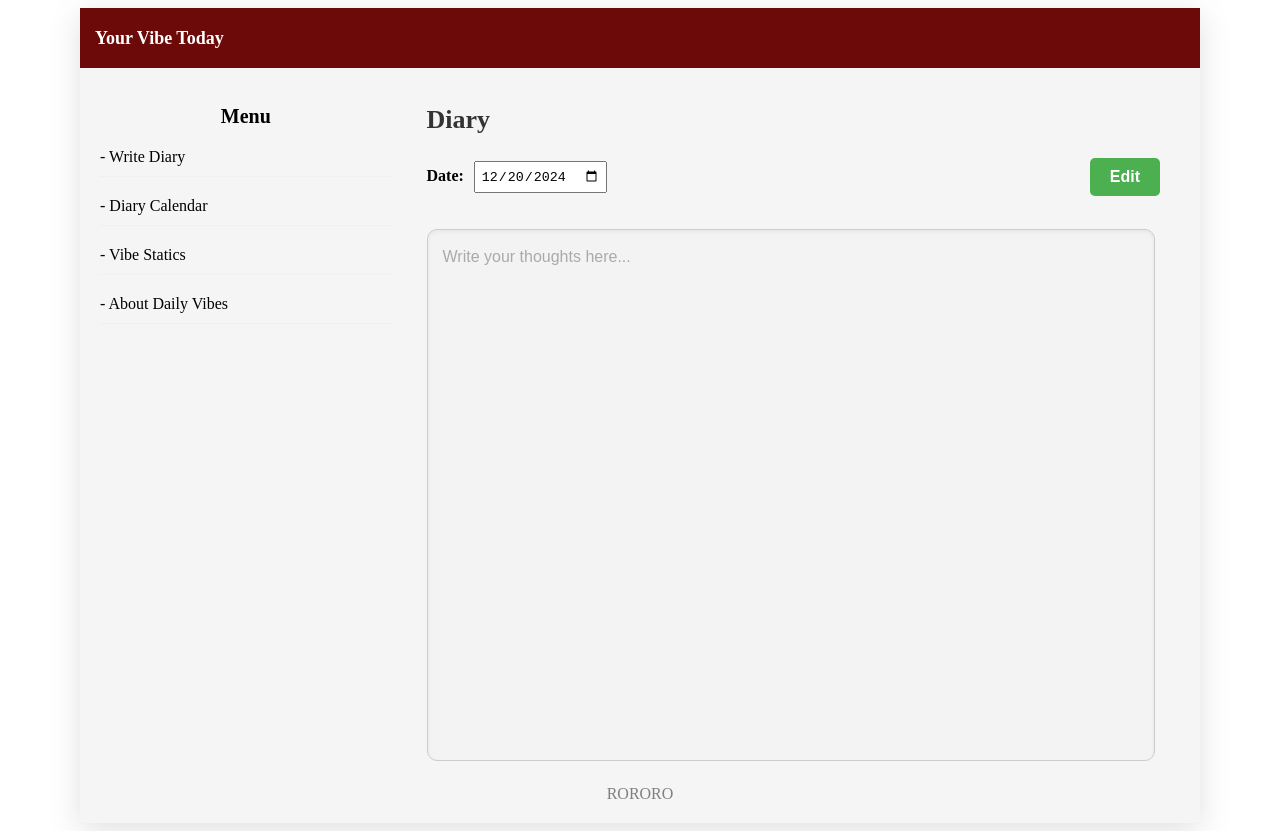
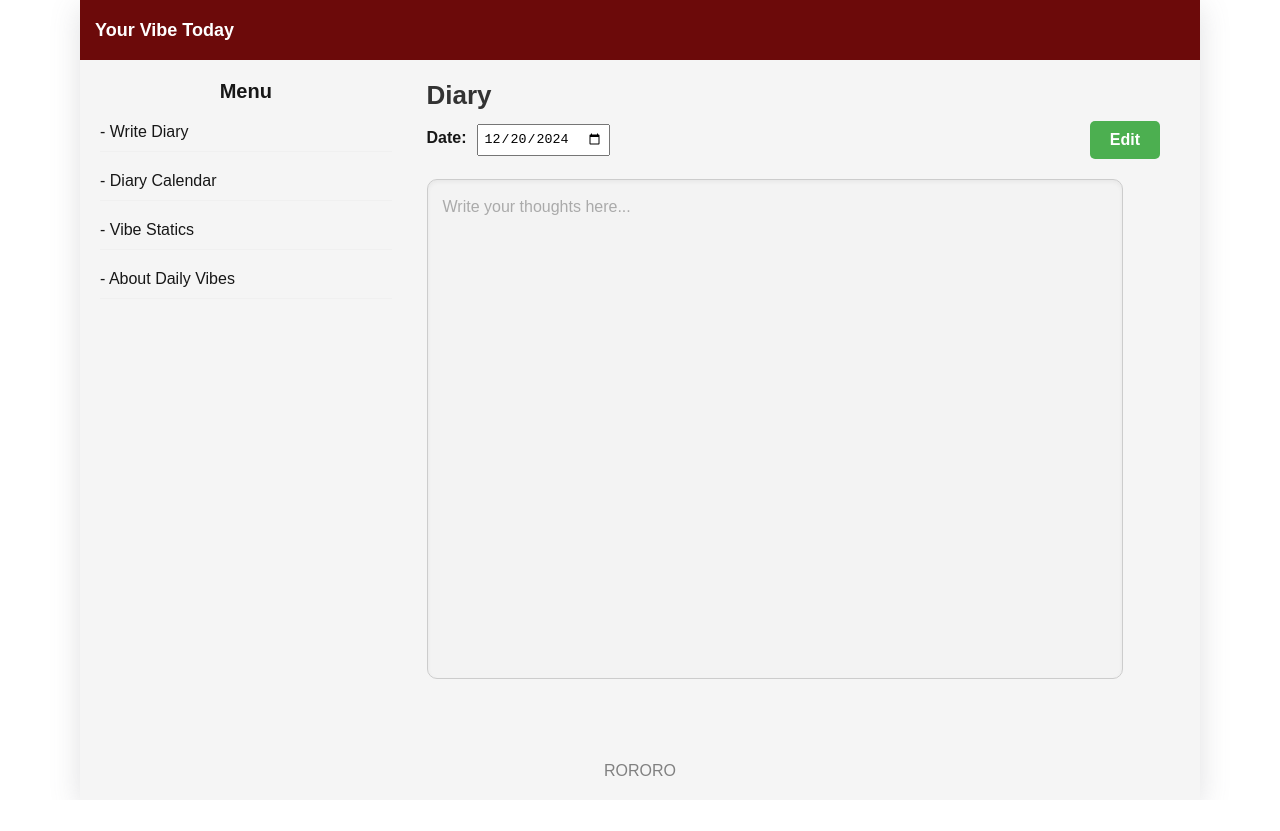
Before and after one commit to johny985/Daily-Vibes, a Next.js app in the folder daily-vibes-frontend/: page / in a window 1280 px wide. After the commit the page ends 800 px from the top, so only its background shows below. Built offline with nearby package versions, Linux system fonts and the light colour scheme; no server answers.

Commit message:
fix(layout): Change min-height to height for container and add overflow properties for better scrolling

```diff
--- a/daily-vibes-frontend/src/app/layout.module.css
+++ b/daily-vibes-frontend/src/app/layout.module.css
@@ -1,6 +1,6 @@
 .container {
   max-width: 70rem;
-  min-height: 100vh;
+  height: 100vh; /* Changed from min-height to height */
   margin: 0 auto;
   background-color: white;
   display: flex;
@@ -21,6 +21,7 @@
   display: flex;
   flex: 1;
   background-color: #f5f5f5;
+  overflow: hidden;
 }
 
 .container > main > .sidebar {
@@ -32,6 +33,7 @@
 .container > main > .content {
   flex: 7;
   padding-top: 20px;
+  overflow-y: auto; /* Enables vertical scrolling within content */
 }
 
 .container > footer {
--- a/daily-vibes-frontend/src/app/layout.tsx
+++ b/daily-vibes-frontend/src/app/layout.tsx
@@ -1,3 +1,4 @@
+import "./globals.css";
 import style from "./layout.module.css";
 import Header from "./components/header";
 import { UserProvider } from "./contexts/userContext";
```
